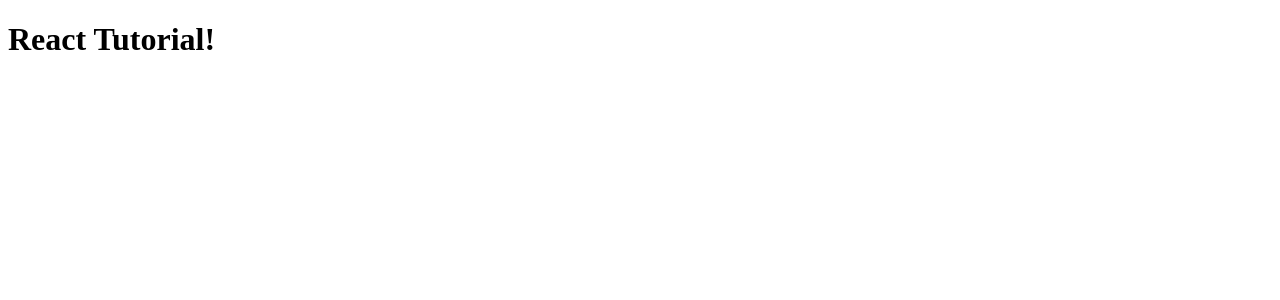
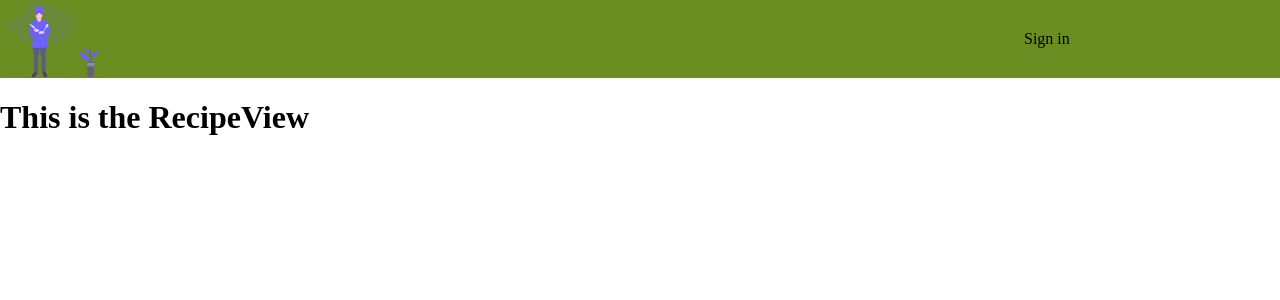
Before and after one commit to UlrikaLif/mondialechef, a React (Create React App) app: page /recipe in a window 1280 px wide. Shown: the top 300 px of the page. Built offline with nearby package versions, Linux system fonts and the light colour scheme.

Commit message:
Code after finished chapter 9

```diff
--- a/package.json
+++ b/package.json
@@ -8,6 +8,7 @@
     "@testing-library/user-event": "^12.8.3",
     "react": "^17.0.2",
     "react-dom": "^17.0.2",
+    "react-router-dom": "^5.3.0",
     "react-scripts": "4.0.3",
     "web-vitals": "^1.1.2"
   },
--- a/src/App.js
+++ b/src/App.js
@@ -1,10 +1,14 @@
 import React from 'react';
+import {MyFirstComponent} from './components/myfirstcomponent/MyFirstComponent'
+import {Routing} from './routes/Routing'
+import {NavigationBar} from './components/navigationbar/NavigationBar'
+import './shared/global/Global.css'
 
 function App() {
   return (
-    <>
-      <h1>React Tutorial!</h1>
-    </>
+    <Routing>
+      <NavigationBar></NavigationBar>
+    </Routing>
   );
 }
 
--- /dev/null
+++ b/src/components/myfirstcomponent/MyFirstComponent.css
@@ -0,0 +1,3 @@
+.title {
+    color:red;
+}
--- /dev/null
+++ b/src/components/myfirstcomponent/MyFirstComponent.js
@@ -0,0 +1,15 @@
+import React from 'react'
+import './MyFirstComponent.css'
+
+export const MyFirstComponent = (props) => {
+
+    return (
+        <>
+            <h1 className="title">
+                {props.name}
+                {props.age}
+            </h1>
+        </>
+
+    )
+}
--- /dev/null
+++ b/src/components/navigationbar/NavigationBar.css
@@ -0,0 +1,19 @@
+.navigationBarWrapper{
+    display:grid;
+    grid-template-columns: repeat(10, 1fr);
+    background-color: olivedrab;
+}
+
+.logotype{
+    width: 100px;
+}
+
+.signin{
+    grid-column: 9/10;
+    align-self: center;
+}
+
+.logotype,
+.signin{
+    cursor: pointer;
+}
--- /dev/null
+++ b/src/components/navigationbar/NavigationBar.js
@@ -0,0 +1,20 @@
+import React from 'react'
+import './NavigationBar.css'
+import logotype from "../../shared/images/logotype.svg"
+import { useHistory } from 'react-router-dom'
+
+
+export const NavigationBar = () => {
+    const history = useHistory()
+
+    return(
+        <div className="navigationBarWrapper">
+            <img onClick={() => history.push('/')}
+            className="logotype"
+            src={logotype}
+            alt="Error..." />
+            <span onClick={() => history.push('/signin')}
+            className="signin">Sign in</span>
+        </div>
+    )
+}
--- /dev/null
+++ b/src/routes/Routing.js
@@ -0,0 +1,21 @@
+import React from 'react'
+import { BrowserRouter as Router, Switch, Route} from 'react-router-dom'
+import {RecipeView} from '../view/RecipeView'
+import {HomeView} from '../view/HomeView'
+import { SigninView } from '../view/SigninView'
+
+export const Routing = (props) => {
+
+    return(
+        <Router>
+            {props.children}
+            <Switch>
+                <Route exact path="/recipe" component={RecipeView} />
+                <Route exact path="/signin" component={SigninView} />
+                <Route component={HomeView} />
+            </Switch>
+
+        </Router>
+    )
+
+}
--- /dev/null
+++ b/src/shared/global/Global.css
@@ -0,0 +1,4 @@
+body{
+    margin: 0;
+    padding: 0;
+}
--- /dev/null
+++ b/src/view/HomeView.js
@@ -0,0 +1,10 @@
+import React from 'react'
+
+export const HomeView = () => {
+
+    return(
+        <div>
+            <h1> This is the HomeView</h1>
+        </div>
+    )
+}
--- /dev/null
+++ b/src/view/RecipeView.js
@@ -0,0 +1,11 @@
+import React from 'react'
+
+export const RecipeView = () => {
+
+    return(
+        <div>
+            <h1> This is the RecipeView</h1>
+        </div>
+
+    )
+}
--- /dev/null
+++ b/src/view/SigninView.js
@@ -0,0 +1,11 @@
+import React from 'react'
+
+export const SigninView = () => {
+
+    return(
+        <div>
+            <h1>This is the SignView</h1>
+        </div>
+
+    )
+}
```
Also changed, not shown: src/shared/images/logotype.svg (added), 1 other file (tests, documents, lock files or other folders).
